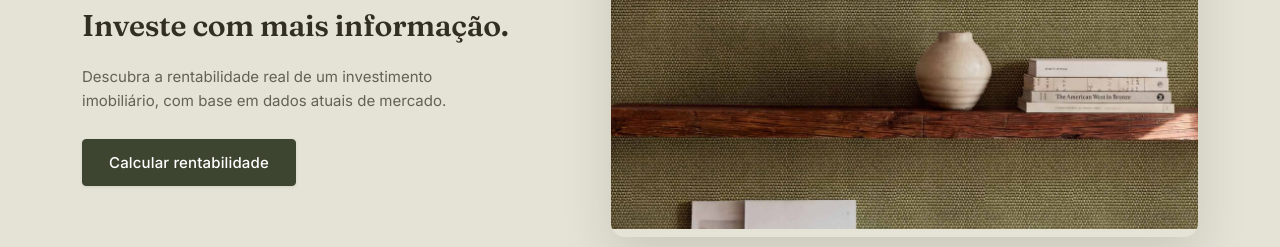
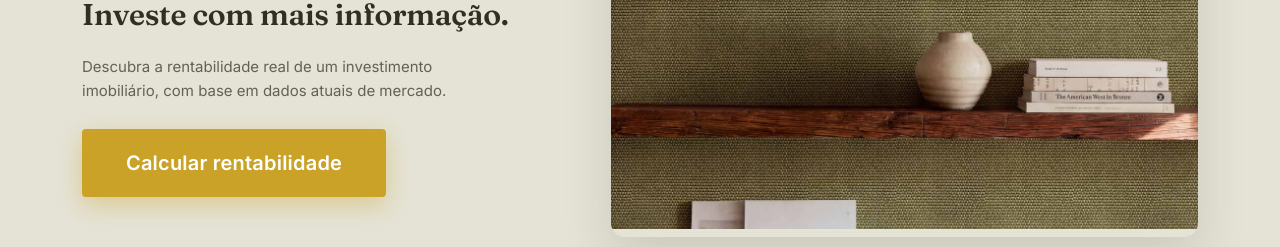
Before and after one commit to andreiadetails-byte/portal-imobiliario, a Next.js app: page / in a window 1280 px wide. Shown: the part 940-1187 px from the top of the page. Built offline with nearby package versions, Linux system fonts and the light colour scheme; no server answers; the database is empty.

Commit message:
Destacar botao calcular rentabilidade em dourado

```diff
--- a/app/page.js
+++ b/app/page.js
@@ -264,7 +264,11 @@ export default function HomePage() {
             <p style={{ fontSize: 15, color: 'var(--text-soft)', marginBottom: 26, lineHeight: 1.6, maxWidth: 400 }}>
               {t('home_investor_desc2')}
             </p>
-            <Link href="/simulador-investimento" className="btn btn-primary" style={{ fontSize: 15, padding: '12px 26px' }}>
+            <Link href="/simulador-investimento" className="btn" style={{
+              fontSize: 20, padding: '20px 44px', fontWeight: 700,
+              background: 'var(--gold-strong)', color: '#fff', border: 'none',
+              display: 'inline-block', boxShadow: '0 8px 24px rgba(201,162,39,0.4)',
+            }}>
               {t('home_investor_cta2')}
             </Link>
           </div>
```
